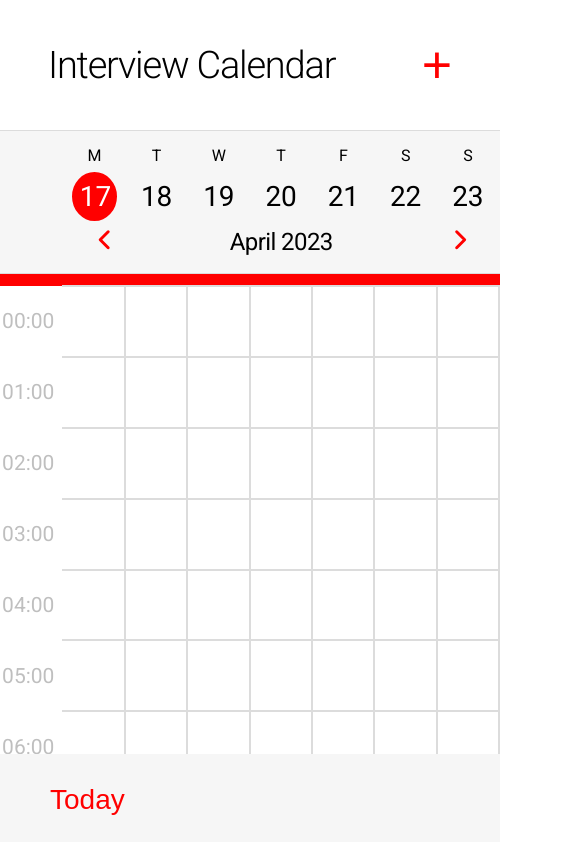
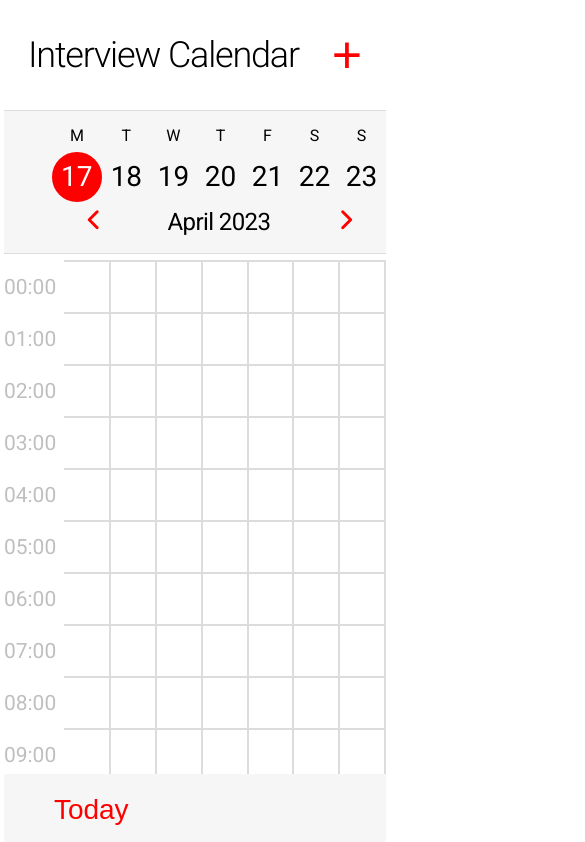
Before and after one commit to SkyLine2R/interview-calendar, a React (Create React App) app in the folder style-with-styled-components/: page / in a window 390 px wide. Shown: the top 842 px of the page, 585 px wide, since content can reach past the window. Built offline with nearby package versions, Linux system fonts and the light colour scheme.

Commit message:
Production

```diff
--- a/style-with-styled-components/package.json
+++ b/style-with-styled-components/package.json
@@ -1,6 +1,6 @@
 {
-  "name": "style-with-styled-components",
-  "version": "0.1.0",
+  "name": "interview-calendar-style-with-styled-components",
+  "version": "0.9.0",
   "private": true,
   "dependencies": {
     "@testing-library/jest-dom": "^5.16.5",
--- a/style-with-styled-components/public/index.html
+++ b/style-with-styled-components/public/index.html
@@ -4,7 +4,7 @@
 <head>
   <meta charset="utf-8" />
   <link rel="icon" href="%PUBLIC_URL%/favicon.ico" />
-  <meta name="viewport" content="width=device-width, initial-scale=1" />
+  <meta name="viewport" content="width=device-width, initial-scale=1.0" />
   <meta name="theme-color" content="#000000" />
   <meta name="description" content="Web site created using create-react-app" />
   <link rel="preconnect" href="https://fonts.googleapis.com">
--- a/style-with-styled-components/src/App.js
+++ b/style-with-styled-components/src/App.js
@@ -1,5 +1,5 @@
 import styled from "styled-components";
-import { useState, useEffect } from "react";
+import { useState } from "react";
 
 import DatesSelectSection from "./datesSelectSection";
 import InterviewSection from "./interviewSection";
@@ -7,44 +7,24 @@ import Button from "./button";
 import arrowForward from "./button/arrowForward.svg";
 import arrowBack from "./button/arrowBack.svg";
 import WorkWithWeek from "./classWorkWithWeek";
-// const widthFrame = window.matchMedia("screen and (max-width: 740px)").matches ?
-
-/* if (window.matchMedia("screen and (max-width: 740px)").matches) {
-  console.log("Меньше 740");
-} else {
-  // ... действия, если устройство не соответствует значениям медиа-запроса
-} */
-
-const windowInnerWidth = `${
-  window.innerWidth <= 500
-    ? 500
-    : window.innerWidth >= 720
-    ? 720
-    : window.innerWidth
-}px`;
 
 const watchWeek = new WorkWithWeek();
 
 const AppWrapper = styled.div`
-  background-color: red;
-
   display: flex;
   padding-bottom: 100px;
-  width: clamp(500px, 100vw, 740px);
-
-  /*   max-width: 740px;
-  min-width: 500px;
-  width: 100vw; */
-  // width: calc(500px + (740 - 500) * ((100vw - 500px) / (1920 - 500)));
-  /*   width: ${windowInnerWidth};
- */
+  @media (max-width: 720px) {
+    padding-bottom: 80px;
+  }
 `;
 
 const Fixed = styled.div`
   position: fixed;
-  /*   width: ${windowInnerWidth}; */
   width: clamp(500px, 100vw, 740px);
   z-index: 500;
+  @media (max-width: 720px) {
+    width: 98%;
+  }
 `;
 
 const FixedTop = styled(Fixed)`
@@ -62,12 +42,19 @@ const Header = styled.div`
   align-items: center;
   height: 130px;
   background-color: white;
+  @media (max-width: 720px) {
+    padding: 0px 24px;
+    height: 110px;
+  }
 `;
 
 const AppName = styled.h1`
   font-size: 38px;
   font-weight: 300;
   letter-spacing: -1.2px;
+  @media (max-width: 720px) {
+    font-size: 36px;
+  }
 `;
 
 const AppPanel = styled.div`
@@ -78,6 +65,9 @@ const AppPanel = styled.div`
   width: 100%;
   height: 90px;
   border-top: 2px solid #f6f6f6;
+  @media (max-width: 720px) {
+    height: 70px;
+  }
   Button {
     margin: auto 50px;
   }
@@ -86,6 +76,9 @@ const AppPanel = styled.div`
 const Main = styled.div`
   margin-top: 285px;
   width: 100%;
+  @media (max-width: 720px) {
+    margin-top: 260px;
+  }
 `;
 
 const MonthName = styled.div`
--- a/style-with-styled-components/src/button.js
+++ b/style-with-styled-components/src/button.js
@@ -8,7 +8,7 @@ const Mybutton = styled.button`
   color: red;
   display: ${(props) => props.hide && "none"};
   animation-duration: 1s;
-  transition: all 0.1s ease-out;
+  transition: all 0.2s ease-in-out;
   :hover {
     transform: scale(1.3);
     opacity: 0.9;
--- a/style-with-styled-components/src/datesSelectSection.js
+++ b/style-with-styled-components/src/datesSelectSection.js
@@ -9,13 +9,12 @@ const DatesSection = styled.div`
   border-color: #dcdcdc;
   border-width: 1px;
   height: 144px;
-  width: 100%;
 `;
 const TableDaysTitle = styled.table`
   width: 100%;
   padding-top: 13px;
   td {
-    width: 12.5%;
+    width: calc(100% / 8);
   }
 `;
 const TbodyDaysTitle = styled.tbody`
@@ -38,10 +37,8 @@ const SelectedDay = styled.div`
   border: 8px solid red;
   background-color: red;
   border-radius: 100%;
-  /*   width: clamp(80%, 100%, 80%);
- */
-  width: clamp(75%, calc(60% + 2vh), 60%);
-  height: 80%;
+  width: 50px;
+  height: 50px;
   margin: 0 auto;
 `;
 const MonthSelect = styled.div`
--- a/style-with-styled-components/src/globalStyle.js
+++ b/style-with-styled-components/src/globalStyle.js
@@ -13,8 +13,11 @@ html {
     margin: 0
 }
 body {
-    width: 640px;
+    width: clamp(500px, 100vw, 740px);
     margin: auto;
+      @media (max-width: 720px) {
+    width: 98%;
+  }
 }
 `;
 
--- a/style-with-styled-components/src/interviewSection.js
+++ b/style-with-styled-components/src/interviewSection.js
@@ -3,21 +3,31 @@ import styled from "styled-components";
 const InterviewSectionWrap = styled.table`
   border-collapse: collapse;
   width: 100%;
+
   td {
     width: calc(100% / 8);
-    height: calc(92px - 100vh / 40);
+    height: calc(62px + (80 - 60) * ((90vw - 300px) / (1920 - 500)));
     background-color: white;
     border: 2px solid #dcdcdc;
+    @media (max-width: 720px) {
+      height: 52px;
+    }
   }
   td:hover {
+    transition: background-color 0.3s ease-in-out;
     background-color: rgb(214, 197, 255);
   }
 `;
 const SelectedCells = styled.div`
   width: 95%;
   height: 95%;
+  width: calc(100% - 6px);
+  height: calc(100% - 6px);
   margin: auto;
   background-color: #ebecff;
+  @media (max-width: 720px) {
+    height: 46px;
+  }
 `;
 
 const CellWithTime = styled.td`
```
Also changed, not shown: 1 other file (tests, documents, lock files or other folders).
